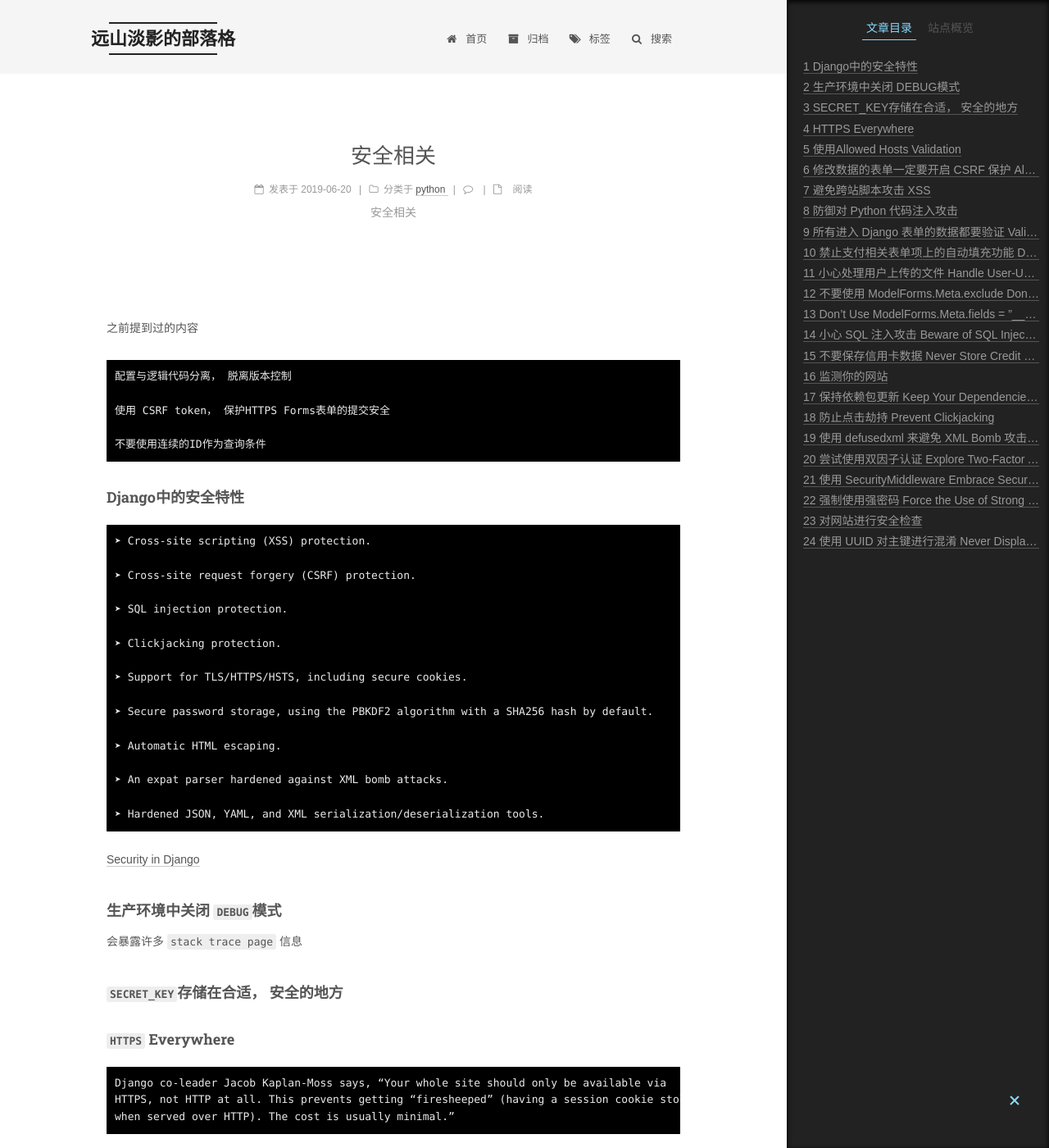
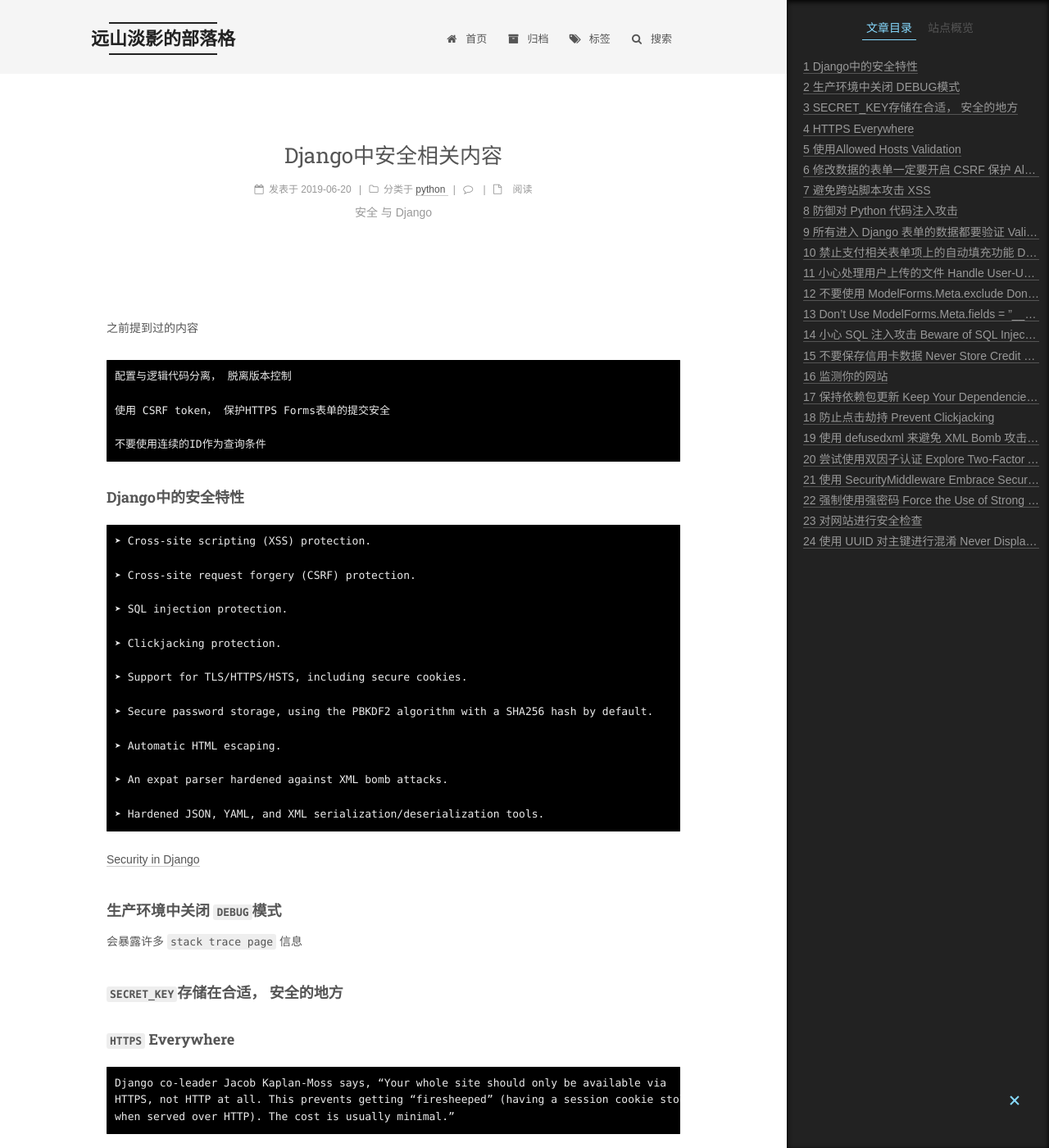
Before and after one commit to landybird/landybird.github.io, a Jekyll site: the page built from _posts/2019-06-20-Django中安全相关内容.md, in a window 1280 px wide and 1400 px high. Shown: the whole window at 82% size. Built offline with Jekyll 4.4.1, drawn with Linux system fonts in a browser that asks for light colours; some web fonts are replaced; comment, search, counter and statistics services are not loaded.

Commit message:
Update 2019-06-20-Django中安全相关内容.md

```diff
--- a/_posts/2019-06-20-Django中安全相关内容.md
+++ b/_posts/2019-06-20-Django中安全相关内容.md
@@ -1,6 +1,6 @@
 ---
-title: 安全相关
-description: 安全相关
+title: Django中安全相关内容
+description: 安全 与 Django
 categories:
 - python
 tags:
```
